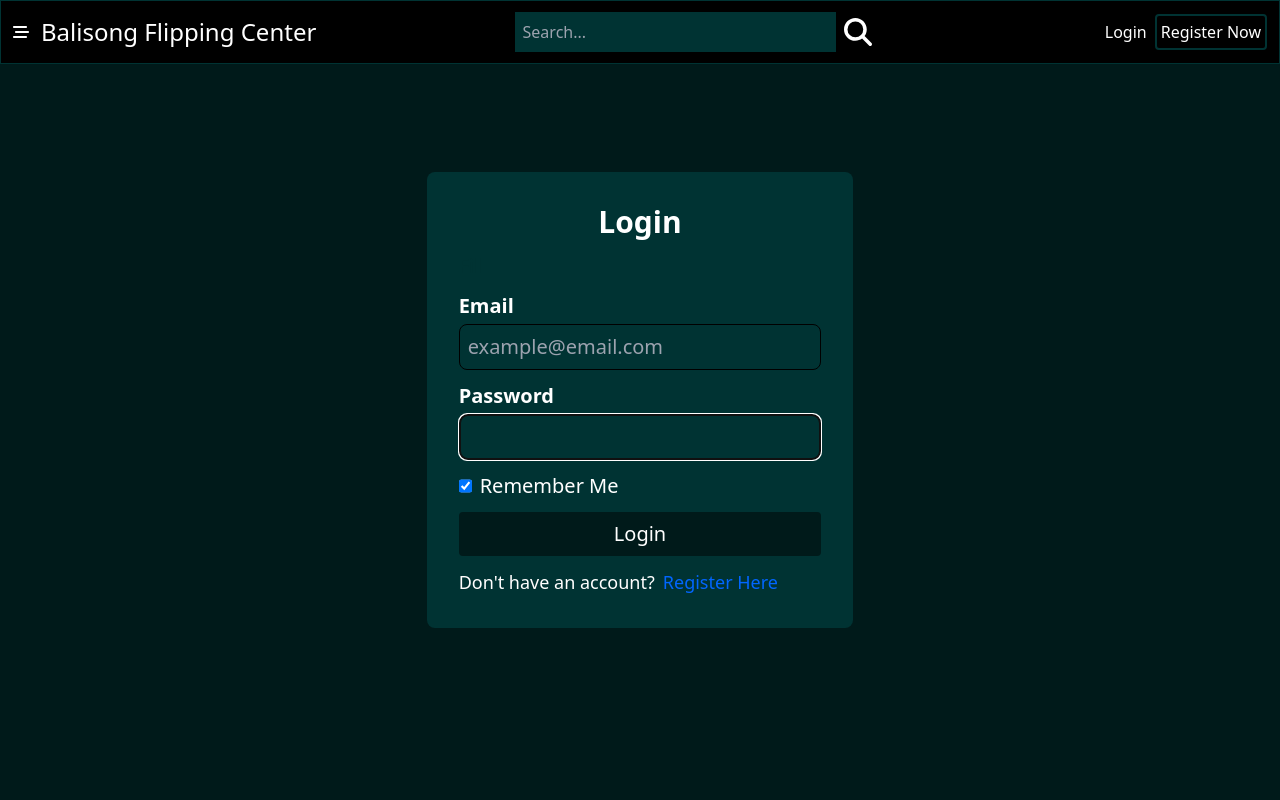
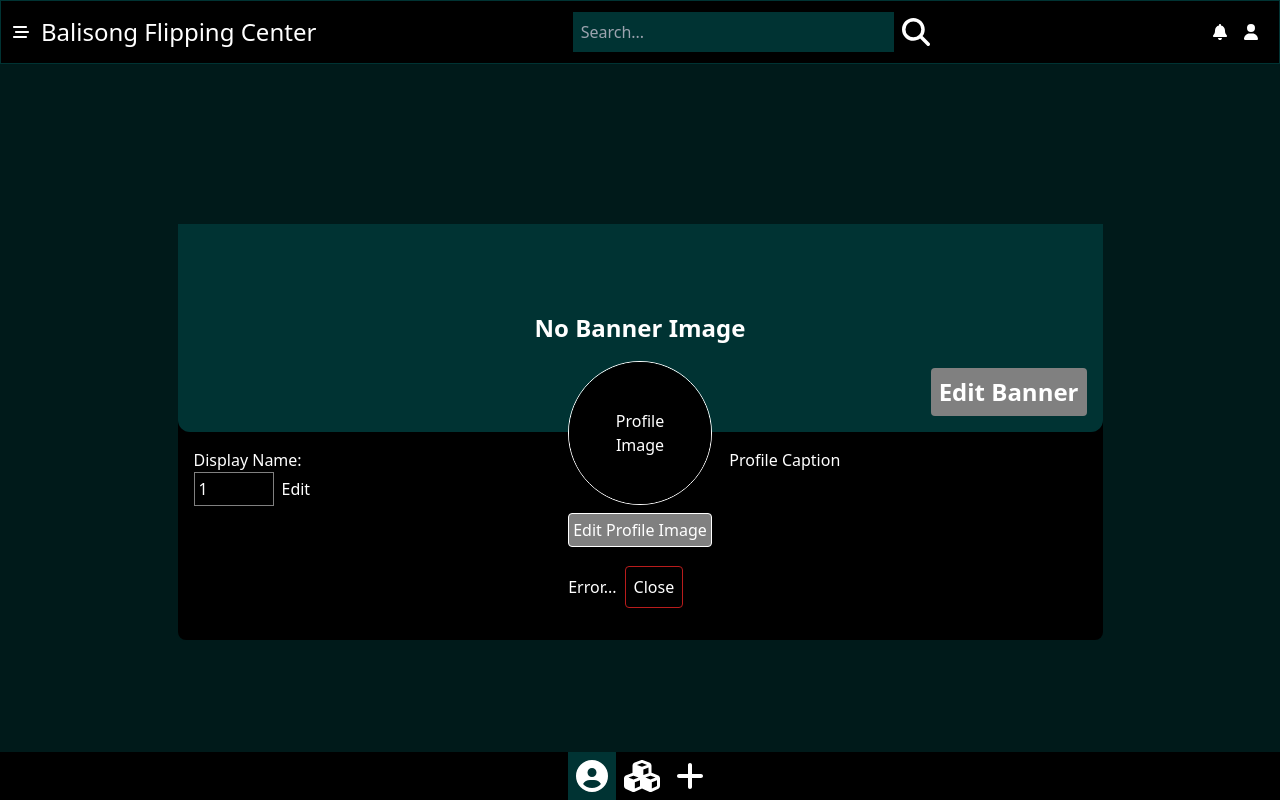
Before and after one commit to BalisongFlippingHub/BalisongFlippingHubWeb, a React (Vite) app in the folder BalisongFlippingHubWeb/: page /me/configure in a window 1280 px wide. Before the commit this address led to /login. Built offline with nearby package versions, Linux system fonts and the light colour scheme.

Commit message:
futhered configuration page

```diff
--- a/BalisongFlippingHubWeb/src/components/accountConfigurationComponents/BannerImageConfiguration.tsx
+++ b/BalisongFlippingHubWeb/src/components/accountConfigurationComponents/BannerImageConfiguration.tsx
@@ -74,13 +74,14 @@ const BannerImageConfiguration = () => {
           {user?.bannerImg ? (
             <Image imageId={user?.bannerImg} />
           ) : (
-            <h5>Banner Image</h5>
+            <h5>No Banner Image</h5>
           )}
 
           {/*Button to select a new image*/}
           <button
-            className="absolute bottom-8 right-8 text-lg font-semibold bg-shadow p-2 rounded hover:bg-shadow-green border-2 border-shadow-green"
+            type="button"
             onClick={() => fileInputRef.current?.click()}
+            className="p-2 rounded bg-shadow hover:bg-shadow-green absolute right-4 bottom-4 z-10 "
           >
             Edit Banner
           </button>
--- /dev/null
+++ b/BalisongFlippingHubWeb/src/components/accountConfigurationComponents/DisplayNameConfiguration.tsx
@@ -0,0 +1,62 @@
+import { useEffect, useRef, useState } from "react";
+import useAuth from "../../hooks/useAuth";
+
+const DisplayNameConfiguration = () => {
+  const displayNameInputRef = useRef<HTMLInputElement>(null);
+
+  const [isEditing, setIsEditing] = useState(false);
+  const [displayNameValue, setDisplayNameValue] = useState("");
+
+  const { user } = useAuth();
+
+  const enableEditing = () => {
+    setIsEditing(true);
+  };
+
+  const handleOnBlur = () => {
+    if (
+      displayNameValue === user?.displayName ||
+      displayNameValue === user?.id ||
+      displayNameValue === ""
+    ) {
+      setIsEditing(false);
+    }
+  };
+
+  useEffect(() => {
+    if (user?.displayName && user?.displayName !== "")
+      setDisplayNameValue(user?.displayName);
+  }, []);
+
+  return (
+    <div className="z-10">
+      <h5>Display Name:</h5>
+
+      <div className="flex gap-2">
+        <div className="w-20 border border-shadow">
+          {isEditing ? (
+            <input
+              type="text"
+              className="w-full p-1 bg-shadow-green"
+              value={displayNameValue}
+              onBlur={() => handleOnBlur()}
+              onChange={(e) => setDisplayNameValue(e.target.value)}
+            />
+          ) : (
+            <h6 className="p-1 w-full" onClick={() => enableEditing()}>
+              {user?.displayName && user?.displayName !== ""
+                ? user?.displayName
+                : user?.id}
+            </h6>
+          )}
+        </div>
+
+        <button type="button" onClick={enableEditing}>
+          Edit
+        </button>
+      </div>
+    </div>
+  );
+};
+
+export default DisplayNameConfiguration;
--- /dev/null
+++ b/BalisongFlippingHubWeb/src/components/accountConfigurationComponents/ProfileImageConfiguration.tsx
@@ -0,0 +1,84 @@
+import { useRef, useState } from "react";
+import useAuth from "../../hooks/useAuth";
+import Image from "../Image";
+
+const ProfileImageConfiguration = () => {
+  const inputRef = useRef<HTMLInputElement>(null);
+
+  const [isLoading, setIsLoading] = useState(false);
+  const [isError, setIsError] = useState(true);
+  const [errMsg, setErrMsg] = useState("");
+
+  const { user } = useAuth();
+
+  const resetStates = () => {
+    setIsLoading(false);
+    setIsError(false);
+    setErrMsg("");
+  };
+
+  const handleFileChange = (e: any) => {
+    // return if no file is selected
+    // create form data
+    // attempt post to api
+  };
+
+  return (
+    <div className="flex flex-col gap-2 items-center z-0">
+      {/*Display Image or Holder Value*/}
+      <div className="border overflow-hidden flex justify-center items-center w-36 h-36 rounded-full">
+        {user?.profileImg ? (
+          <Image imageId={user?.profileImg} />
+        ) : (
+          <div
+            className="flex flex-col items-center w-full h-full justify-center hover:cursor-pointer bg-black"
+            onClick={() => inputRef.current?.click()}
+          >
+            <h4>Profile</h4>
+            <h4>Image</h4>
+          </div>
+        )}
+      </div>
+
+      <div className="flex flex-col">
+        {/*Button to prompt file selection*/}
+        <div className="flex items-center gap-2">
+          <button
+            type="button"
+            className="p-1 bg-shadow rounded hover:bg-shadow-green hover:border-white border"
+            onClick={() => inputRef.current?.click()}
+          >
+            Edit Profile Image
+          </button>
+
+          {isLoading ? <h6>Loading...</h6> : <></>}
+        </div>
+
+        {/*Loading Display*/}
+        {isError ? (
+          <div className="flex gap-2 items-center h-20">
+            <h6>Error...</h6>
+            <div className="p-2 border border-red rounded flex justify-center items-center">
+              <p>{errMsg}</p>
+              <button type="button" onClick={() => resetStates()}>
+                Close
+              </button>
+            </div>
+          </div>
+        ) : (
+          <div className="h-20"></div>
+        )}
+      </div>
+
+      {/*Hidden File Input*/}
+      <input
+        type="file"
+        hidden
+        ref={inputRef}
+        onChange={(e) => handleFileChange(e)}
+      />
+    </div>
+  );
+};
+
+export default ProfileImageConfiguration;
--- a/BalisongFlippingHubWeb/src/contexts/AuthContext.tsx
+++ b/BalisongFlippingHubWeb/src/contexts/AuthContext.tsx
@@ -82,22 +82,22 @@ export const AuthContextProvider: React.FC<{ children: React.ReactNode }> = ({
       setToRememberInfo(true);
     }
 
-    // setToken("Fill")
-    // setUser({
-    //     id: "1",
-    //     displayName: "",
-    //     email: "tzenisekj@gmail.com ",
-    //     role: "USER",
-    //     profileImg: "",
-    //     bannerImg: "",
-    //     facebookLink: "",
-    //     twitterLink: "",
-    //     youtubeLink: "",
-    //     instagramLink: "",
-    //     discordLink: "",
-    //     posts: [],
-    //     accountCreationDate: null
-    // })
+    setToken("Fill");
+    setUser({
+      id: "1",
+      displayName: "",
+      email: "tzenisekj@gmail.com ",
+      role: "USER",
+      profileImg: "",
+      bannerImg: "",
+      facebookLink: "",
+      twitterLink: "",
+      youtubeLink: "",
+      instagramLink: "",
+      discordLink: "",
+      accountCreationDate: null,
+      lastLogin: null,
+    });
     setIsReady(true);
   }, []);
 
--- a/BalisongFlippingHubWeb/src/pages/ProfileConfigurePage.tsx
+++ b/BalisongFlippingHubWeb/src/pages/ProfileConfigurePage.tsx
@@ -1,4 +1,6 @@
 import BannerImageConfiguration from "../components/accountConfigurationComponents/BannerImageConfiguration";
+import DisplayNameConfiguration from "../components/accountConfigurationComponents/DisplayNameConfiguration";
+import ProfileImageConfiguration from "../components/accountConfigurationComponents/ProfileImageConfiguration";
 
 const ProfileConfigurePage = () => {
   return (
@@ -6,17 +8,25 @@ const ProfileConfigurePage = () => {
       {/*Display and Editing of Account settings and Info*/}
       <div className="bg-black w-full max-w-[925px] rounded-lg flex flex-col items-center">
         {/*Banner Image Change*/}
-        <BannerImageConfiguration />
+        <div className="w-full relative">
+          <BannerImageConfiguration />
 
-        {/*Profile Image Change and Display Name Change*/}
-        <div className="flex">
-          <h5>Profile Image</h5>
-          <h5>Display Name</h5>
+          {/*Profile Image Change*/}
+          <div className="absolute right-0 left-0 bottom-0 translate-y-[195px]">
+            <ProfileImageConfiguration />
+          </div>
         </div>
 
-        {/*Profile Caption Change*/}
-        <div>
-          <h5>Profile Caption</h5>
+        {/*Display Name Change*/}
+        <div className="w-full h-52 p-4 flex justify-between z-10">
+          <div className="w-2/5 h-full">
+            <DisplayNameConfiguration />
+          </div>
+
+          {/*Profile Caption Change*/}
+          <div className="w-2/5 h-full">
+            <h5>Profile Caption</h5>
+          </div>
         </div>
 
         {/*Auth Info Change*/}
```
